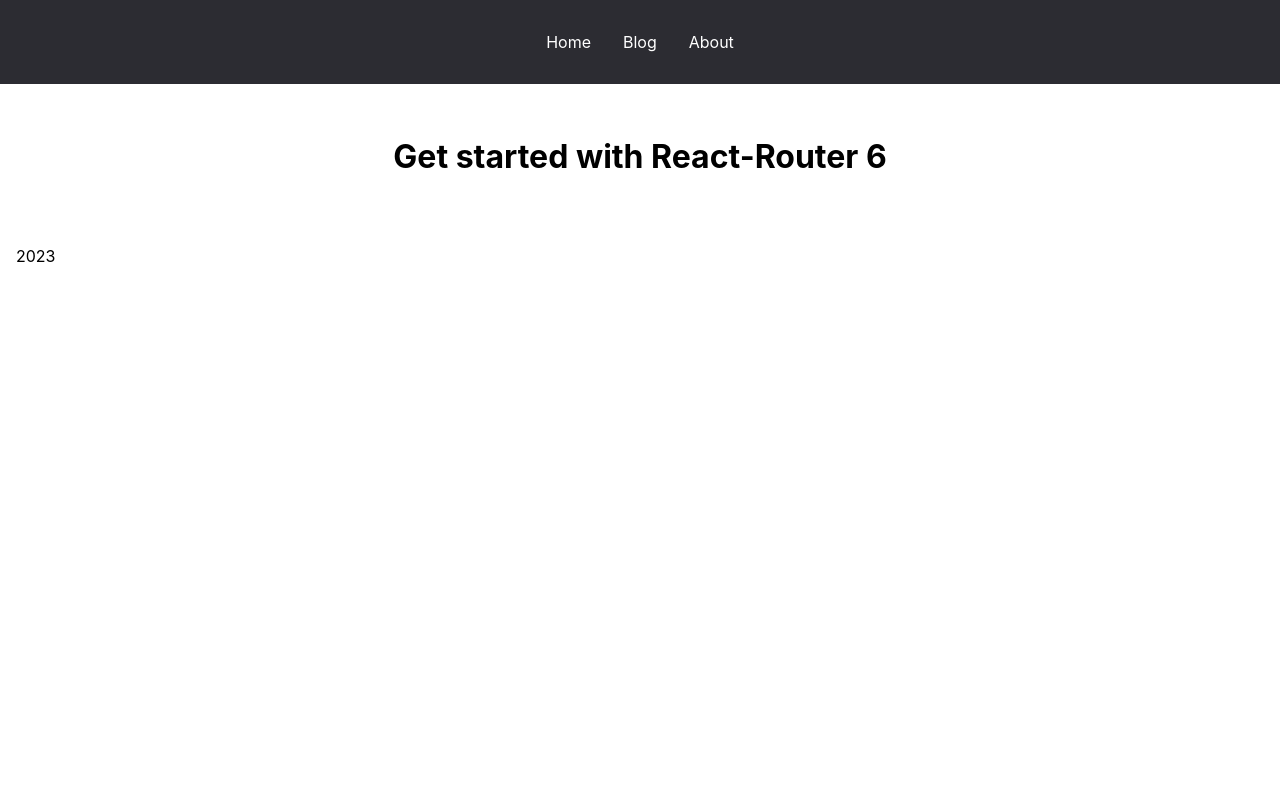
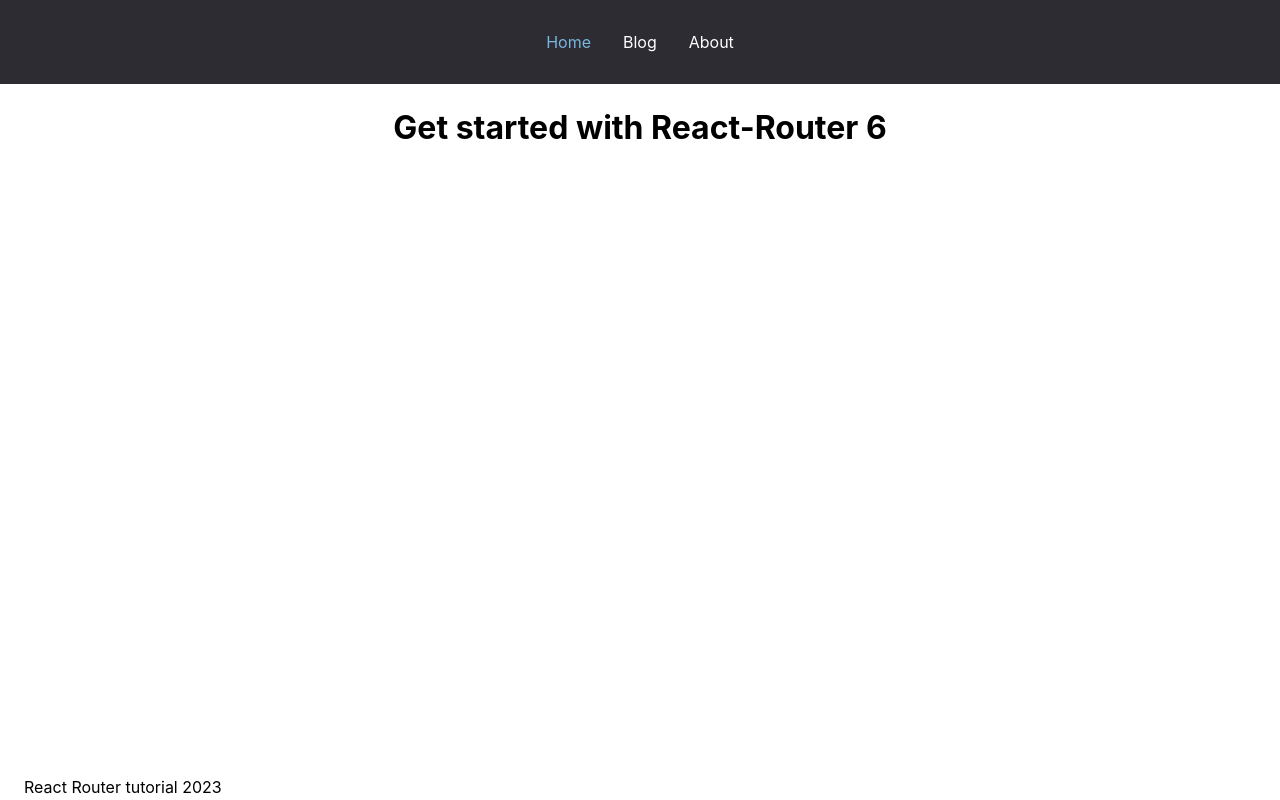
Before and after one commit to Yaroslav-Mig/react-router, a React (Create React App) app: page / in a window 1280 px wide. Built offline with nearby package versions, Linux system fonts and the light colour scheme.

Commit message:
feat: add navlink and implement custom link

```diff
--- a/src/App.tsx
+++ b/src/App.tsx
@@ -11,8 +11,8 @@ function App() {
     <Routes>
       <Route path='/' element={<Layout />}>
         <Route index element={<HomePage />} />
-        <Route path='/blogs' element={<BlogPage />} />
-        <Route path='/about' element={<AboutPage />} />
+        <Route path='blogs' element={<BlogPage />} />
+        <Route path='about' element={<AboutPage />} />
         <Route path='*' element={<NotFoundPage />} />
       </Route>
     </Routes>
--- /dev/null
+++ b/src/components/CustomLink.tsx
@@ -0,0 +1,23 @@
+import { FC, ReactNode } from 'react';
+import { Link, useMatch } from 'react-router-dom';
+import '../index.css';
+
+interface CustomLinkProps {
+  to: string;
+  children?: ReactNode;
+  restProps?: any;
+}
+
+const CustomLink: FC<CustomLinkProps> = (props) => {
+  const { to, children, ...restProps } = props;
+
+  const match = useMatch(to);
+
+  return (
+    <Link to={to} {...restProps} className={match ? 'active-link' : undefined}>
+      {children}
+    </Link>
+  );
+};
+
+export default CustomLink;
--- a/src/components/Layout.tsx
+++ b/src/components/Layout.tsx
@@ -1,20 +1,31 @@
-import { Link, Outlet } from 'react-router-dom';
+import { NavLink, Outlet } from 'react-router-dom';
 import '../index.css';
+import CustomLink from './CustomLink';
+
+const setActive = ({ isActive }: { isActive: boolean }): string | undefined => {
+  return isActive ? 'active-link' : undefined;
+};
 
 const Layout = () => {
   return (
     <>
       <header>
-        <Link to='/'>Home</Link>
-        <Link to='/blogs'>Blog</Link>
-        <Link to='/about'>About</Link>
+        <NavLink to='/' className={setActive}>
+          Home
+        </NavLink>
+        <NavLink to='/blogs' className={setActive}>
+          Blog
+        </NavLink>
+        <CustomLink to='/about'>
+          About
+				</CustomLink>
       </header>
 
       <main className='container'>
         <Outlet />
       </main>
 
-      <footer className='footer'>2023</footer>
+      <footer className='footer'>React Router tutorial 2023</footer>
     </>
   );
 };
--- a/src/index.css
+++ b/src/index.css
@@ -1,6 +1,13 @@
 :root {
   --color-bg: #2c2c32;
   --color-bg-hover: #0f7dc6;
+  --color-active: #79b6e1;
+}
+
+*,
+*::after,
+*::before {
+  box-sizing: border-box;
 }
 
 body {
@@ -29,17 +36,25 @@ header > a:hover {
   text-decoration: underline;
 }
 
-h1, h2 {
+h1,
+h2 {
+  margin-top: 0;
   text-align: center;
 }
 
 .container {
   max-width: 1280px;
-	width: 100%;
-  padding: 2rem 0;
+  width: 100%;
+  min-height: calc(100vh - 85px - 22px);
+  padding: 1.5rem 0;
   margin: 0 auto;
 }
 
 .footer {
-	padding: 1rem;
+  padding: 0 1.5rem;
 }
+
+.active-link {
+  color: var(--color-active);
+  cursor: default;
+}
```
